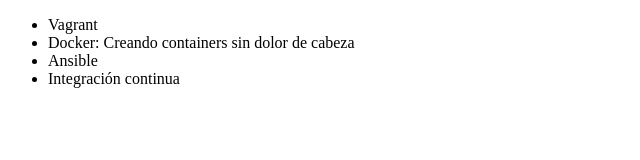
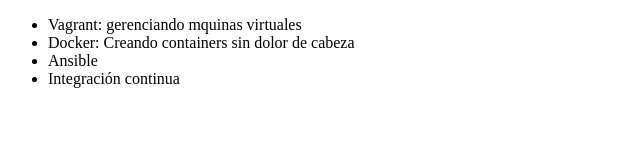
Before and after one commit to StipL92/alura-git, a plain HTML site: page index.html in a window 1280 px wide. Shown: the whole page, without its empty margins (0-640 px from the left). Drawn offline with Linux system fonts and the light colour scheme.

Commit message:
Corrigiendo curso de Vagrant

```diff
--- a/index.html
+++ b/index.html
@@ -6,7 +6,7 @@
   </head>
   <body>
     <ul>
-      <li>Vagrant</li>
+      <li>Vagrant: gerenciando mquinas virtuales</li>
       <li>Docker: Creando containers sin dolor de cabeza</li>
       <li>Ansible</li>
       <li>Integración continua</li>
```
